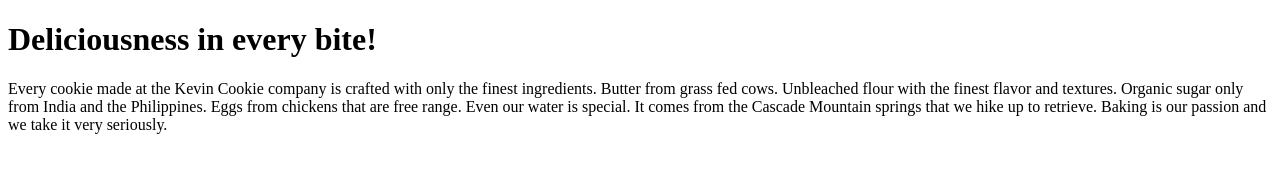
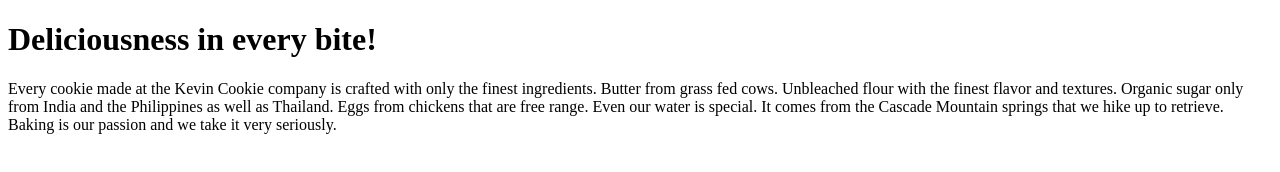
Before and after one commit to chate314/gitSample, a plain HTML site: page index.htm in a window 1280 px wide. Drawn offline with Linux system fonts and the light colour scheme.

Commit message:
Update index.htm

```diff
--- a/index.htm
+++ b/index.htm
@@ -4,7 +4,7 @@
 
 <h1>Deliciousness in every bite!</h1>
 
-<p>Every cookie made at the Kevin Cookie company is crafted with only the finest ingredients. Butter from grass fed cows. Unbleached flour with the finest flavor and textures. Organic sugar only from India and the Philippines. Eggs from chickens that are free range. Even our water is special. It comes from the Cascade Mountain springs that we hike up to retrieve. Baking is our passion and we take it very seriously.</p>
+<p>Every cookie made at the Kevin Cookie company is crafted with only the finest ingredients. Butter from grass fed cows. Unbleached flour with the finest flavor and textures. Organic sugar only from India and the Philippines as well as Thailand. Eggs from chickens that are free range. Even our water is special. It comes from the Cascade Mountain springs that we hike up to retrieve. Baking is our passion and we take it very seriously.</p>
 
 
 </body>
```
